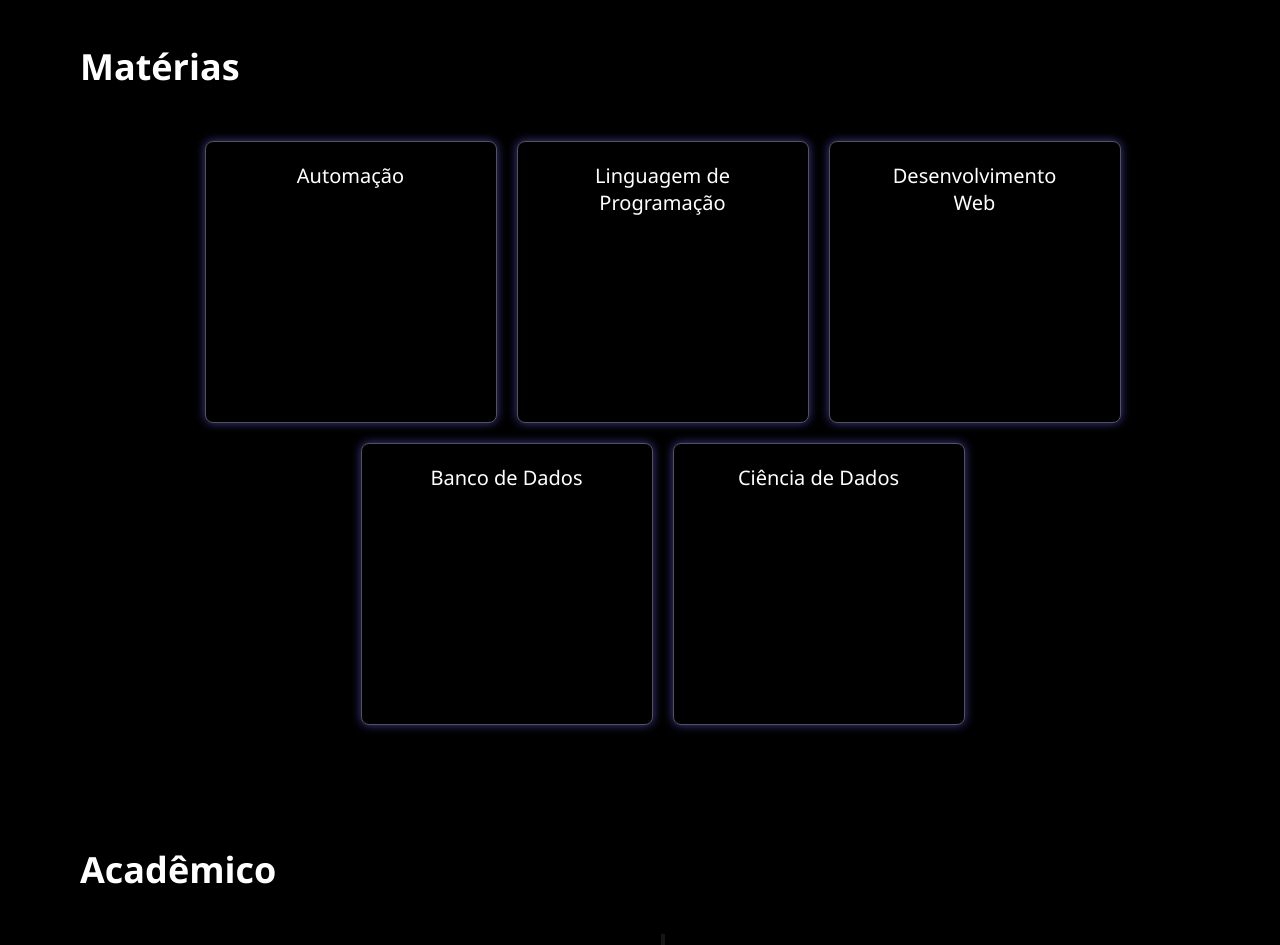
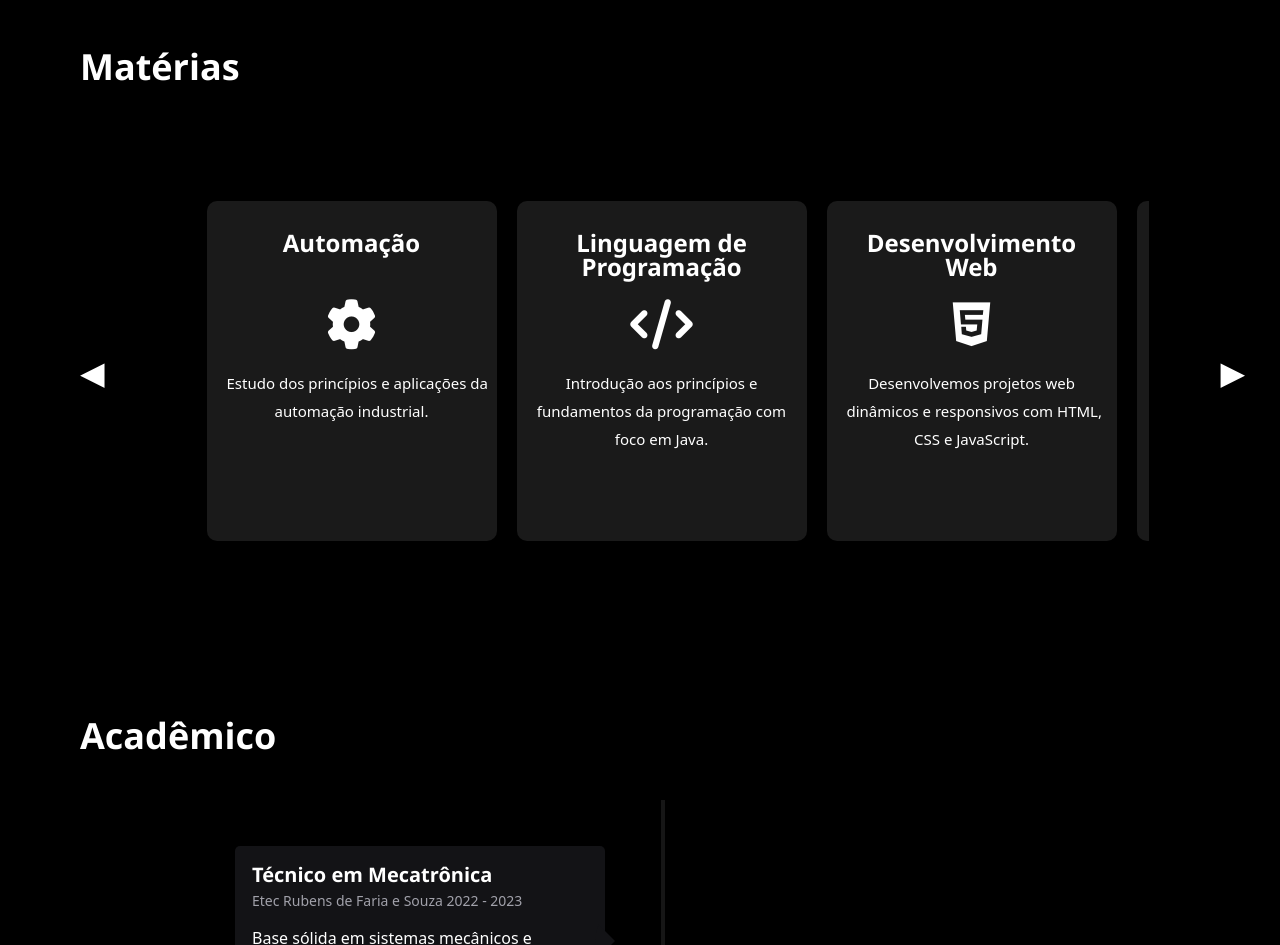
Before and after one commit to mwlaofr/Portfolio, a plain HTML site: page index.html in a window 1280 px wide. Shown: the part 520-1465 px from the top of the page. Drawn offline with nearby package versions, Linux system fonts and the light colour scheme; a web font is replaced by a local one.

Commit message:
Updated the 'Subjects' section on the homepage

```diff
--- a/index.html
+++ b/index.html
@@ -40,13 +40,49 @@
         </section>
         <section id="materias">
             <h1>Matérias</h1>
-            <div class="conteudo">
-                <a href="Automacao.html" class="card"><h3>Automação</h3></a>
-                <a href="programacao.html" class="card"><h3>Linguagem de Programação</h3></a>
-                <a href="web.html" class="card"><h3>Desenvolvimento<br>Web</h3></a>
-                <a href="bancodados.html" class="card"><h3>Banco de Dados</h3></a>
-                <a href="ciencdados.html" class="card"><h3>Ciência de Dados</h3></a>
+            <div class="container">
+            <div class="arrow left-arrow">&#9664;</div>
+        <div class="conteudo">
+            <a href="Automacao.html" class="reff"><div class="card">
+                <h2>Automação<br> <br></h2>
+                <div class="image-container">
+                    <i class="fa-solid fa-gear gear" style="color: #ffffff;"></i>
             </div>
+                <p>Estudo dos princípios e aplicações da<br>automação industrial.</p></div></a>
+
+                <a href="programacao.html" class="reff"><div class="card">
+                    <h2>Linguagem de<br>Programação</h2>
+                    <div class="image-container">
+                        <i class="fa-solid fa-code gear"></i>
+                </div>
+                    <p>Introdução aos princípios e<br>fundamentos da programação com<br>foco em Java.</p></div></a>
+
+                <a href="web.html" class="reff"><div class="card">
+                    <h2>Desenvolvimento<br>Web</h2>
+                    <div class="image-container">
+                        <i class="fa-brands fa-html5 gear"></i>
+                </div>
+                    <p>Desenvolvemos projetos web<br>dinâmicos e responsivos com HTML,<br>CSS e JavaScript.</p></div></a>
+
+                <a href="bancodados.html" class="reff"><div class="card">
+                    <h2>Banco de Dados<br> <br></h2>
+                    <div class="image-container">
+                        <i class="fa-solid fa-database gear"></i>
+                </div>
+                    <p>Gerenciamos bancos de dados relacionais e criamos consultas complexas com SQL.</p></div></a>
+
+                <a href="ciencdados.html" class="reff"><div class="card">
+                    <h2>Ciência de Dados<br> <br></h2>
+                    <div class="image-container">
+                        <i class="fa-brands fa-python gear"></i>
+                </div>
+                    <p>Utilizamos Python e suas bibliotecas<br>para análise exploratória de dados,<br>visualização e modelagem estatística.</p></div></a>
+          </div>
+          <div class="arrow right-arrow">&#9654;</div>
+        </div>
+        </section>
+
+
         </section>
         <div class="headAcad">
         <section id="academico">
@@ -83,5 +119,48 @@
         <p>Millena França © 2024 • Todos os direitos reservados</p>
     </footer>
 
+
+    <script> //coloquei alguns itens do script aqui pra carregar apenas depois da pag
+        const scrollContainer = document.querySelector('.conteudo');
+        const leftArrow = document.querySelector('.left-arrow');
+        const rightArrow = document.querySelector('.right-arrow');
+        const cards = document.querySelectorAll('.conteudo .card');
+
+        function cloneItems() {
+  const cards = document.querySelectorAll('.conteudo .card');
+  const cloneCount = 2; // número de clones que você deseja adicionar
+
+  for (let i = 0; i < cloneCount; i++) {
+    cards.forEach(card => {
+      const clone = card.cloneNode(true);
+      scrollContainer.appendChild(clone);
+    });
+  }
+}
+
+        cloneItems(); // clona os cards
+
+        leftArrow.addEventListener('click', () => {
+            scrollContainer.scrollBy({
+                left: -250,
+                behavior: 'smooth'
+            });
+
+            if (scrollContainer.scrollLeft === 0) {
+                scrollContainer.scrollLeft = scrollContainer.scrollWidth / 3;
+            }
+        });
+
+        rightArrow.addEventListener('click', () => {
+            scrollContainer.scrollBy({
+                left: 250,
+                behavior: 'smooth'
+            });
+
+            if (scrollContainer.scrollLeft + scrollContainer.offsetWidth >= scrollContainer.scrollWidth) {
+                scrollContainer.scrollLeft = scrollContainer.scrollWidth / 3;
+            }
+        });
+    </script>
 </body>
 </html>
--- a/style.css
+++ b/style.css
@@ -121,42 +121,87 @@ main section p{
     color: rgb(108, 99, 255);
     transform: scale(1.1);
 }
-
+.container {
+    position: relative;
+    width: 100%;
+    margin: 40px auto;
+    overflow: hidden;
+}
 .conteudo{
+    overflow-x: auto;
+    overflow-y: hidden;
+    white-space: nowrap;
+    width: 80%; /* ajuste o tamanho do container */
+    padding: 20px;
+    margin: 40px auto;
     display: flex;
-    flex-wrap: wrap;
-    gap: 20px;
-    justify-content: center;
-    padding: 20px;
-    max-width: 1000px;
-    margin: 0 auto;
-
+    overflow-x: hidden; /* Esconde a barra de rolagem horizontal */
+    overflow-y: hidden;
 }
-.card{
-    width: 250px; /* Define uma largura fixa para os cards */
-    height: 240px;
-    box-shadow: 0 0 10px rgba(108, 99, 255, 0.6);
-    border-radius: 8px;
-    text-decoration: none;
-    padding: 20px;
-    transition: box-shadow 0.3s, transform 0.3s;
-    background-color: #000000;
-    border: 1px solid  #535353;
-    color: #ffffff;
-    display: flex;
-    flex-direction: column;
+.card {
+    width: 250px;
+    height: 300px;
+    margin: 10px;
+    background-color: #1a1a1a; /* Preto */
+    color: #fff; /* Texto Branco */
+    border-radius: 10px;
+    box-shadow: 0 4px 8px rgba(0, 0, 0, 0.2);
+    transition: transform 0.3s, box-shadow 0.3s;
     align-items: center;
     text-align: center;
+    text-decoration: none;
+    display: inline-block;
+    padding: 20px;
+}
+.card:hover {
+    transform: translateY(-5px); /* Elevação ao passar o mouse */
+    box-shadow: 0 6px 12px rgba(0, 0, 0, 0.4); /* Sombra mais intensa ao passar o mouse */
 }
 
-.card:hover{
-    box-shadow: 0 0 20px rgba(108, 99, 255, 0.9);
-    transform: scale(1.1);
+.card h2 {
+    font-size: 24px;
+    margin-top: 10px;
+    line-height: 1;
+    margin-bottom: 40px;
+  }
+
+  .card p {
+    margin-top: 90px;
+    font-size: 15px;
+    color: #ffffff;
+    margin-bottom: 20px;
+  }
+
+  .image-container {
+    position: relative;
+  }
+
+  .gear {
+    position: absolute;
+    left: 50%; /* ou right: 50%, dependendo da posição desejada */
+    transform: translateX(-50%); /* para centralizar horizontalmente */
+    margin: 0;
+    font-size: 50px;
+    z-index: 2;
+    bottom: -30px;
+  }
+  .arrow {
+    position: absolute;
+    top: 50%;
+    transform: translateY(-50%);
+    font-size: 2rem;
+    color: #ffffff;
+    cursor: pointer;
+    z-index: 10;
+    user-select: none;
 }
-.card h3{
-    margin: 0;
-    font-size: 20px;
-    font-weight: 500;
+
+  .left-arrow {
+    left: 0;
+}
+
+.right-arrow {
+    right: 0;
 }
 
 .timeline {
```
Also changed, not shown: estrela.gif (added), estrelala.jpeg (added), hack.gif (added), hackparado.jpeg (added), script.js (line endings or trailing spaces), teste.gif (added).
